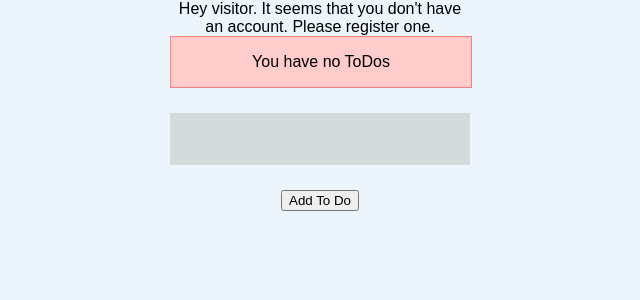
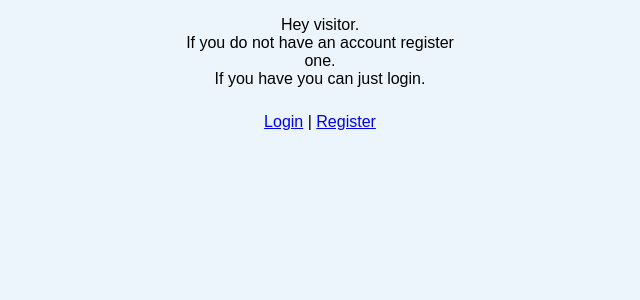
Before and after one commit to ricdotnet/ToDo, a PHP site: page / in a window 1280 px wide. Shown: the part 100-400 px from the top of the page, without its empty margins (320-960 px from the left). Run offline with PHP 8.4, Linux system fonts and the light colour scheme; data that the repository does not hold is empty; a stand-in replaces the project's code that opens the database connection.

Commit message:
index update
hide index page if no session is registered

```diff
--- a/index.php
+++ b/index.php
@@ -28,11 +28,9 @@
 
         <?php
 
+            //check if session exists
             if(isset($_SESSION['name'])) {
                 echo "<h4>Hi ". $_SESSION['name'] .".<br>Please see below your To Do list.</h4>";
-            } else {
-                echo "Hey visitor. It seems that you don't have an account. Please register one.";
-            }
 
         //no todos message
         if($results->num_rows == 0) {
@@ -88,6 +86,12 @@
 
 <?php
 
+            //if session is not started show login/register button
+        } else {
+        echo "<p class='mb25'>Hey visitor.<br>If you do not have an account register one.<br>If you have you can just login.</p>";
+        echo "<a href='login.php'>Login</a> | <a href='#'>Register</a>";
+    }
+
     require("footer.php");
 
 ?>
```
